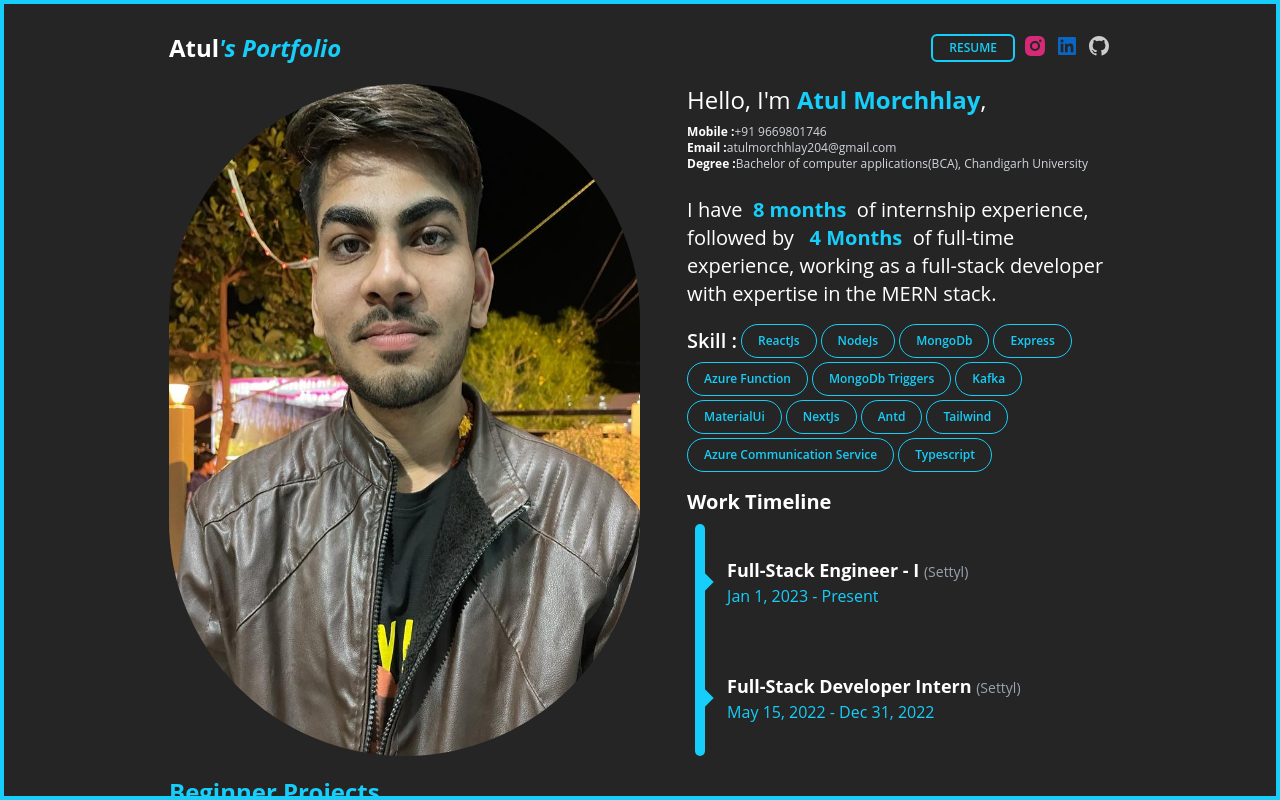
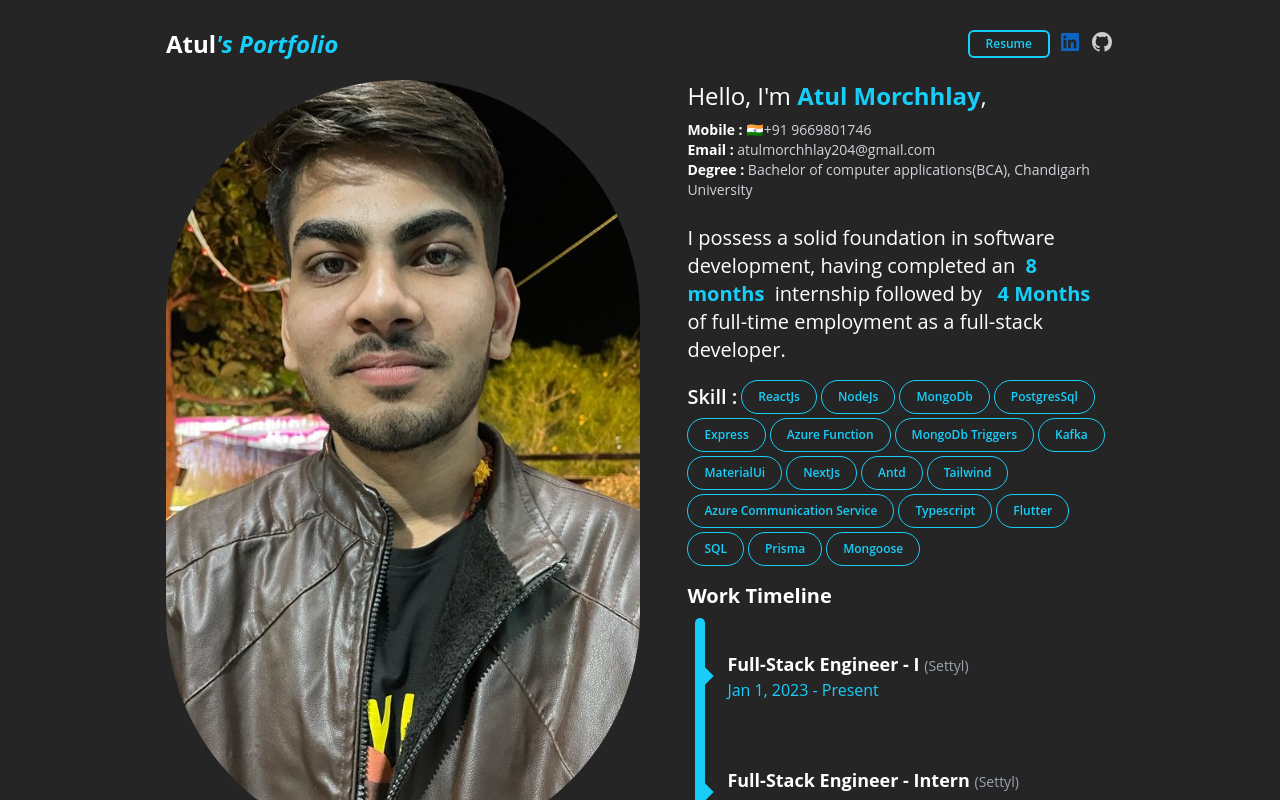
Before and after one commit to atul24112001/portfolio-website, a Next.js app: page / in a window 1280 px wide. Built offline with nearby package versions, Linux system fonts and the light colour scheme.

Commit message:
Added some details

```diff
--- a/components/Introduction.jsx
+++ b/components/Introduction.jsx
@@ -22,7 +22,7 @@ export default function Introduction({ details }) {
                 src="/Images/Profile.jpg"
                 width={1000}
                 height={1000}
-                className="w-[90%] rounded-full lg:w-[50%] h-auto m-auto lg:m-0 "
+                className="w-[90%] rounded-full lg:w-[50%] object-cover h-auto m-auto lg:m-0 "
                 quality={90}
             />
             <div className="flex flex-col justify-center gap-4 items-start w-[90%] lg:w-[45%] h-auto m-auto lg:m-0">
@@ -30,16 +30,16 @@ export default function Introduction({ details }) {
                     <span className="text-primary-color font-bold">{details.firstName + " " + details.lastName}</span>,
                 </h2>
                 <div className='-translate-y-2'>
-                    <p className="text-xs text-gray-300"><span className='text-white font-bold'>Mobile&nbsp;:</span>{details.contact}</p>
-                    <p className="text-xs text-gray-300"><span className='text-white font-bold'>Email&nbsp;:</span>{details.email}</p>
-                    <p className="text-xs text-gray-300"><span className='text-white font-bold'>Degree&nbsp;:</span>{details.graduation}</p>
+                    <p className="text-sm text-gray-300"><span className='text-white font-bold'>Mobile&nbsp;:&nbsp;</span><a href={`tel:+919669801746}`}>{details.contact}</a></p>
+                    <p className="text-sm text-gray-300"><span className='text-white font-bold'>Email&nbsp;:&nbsp;</span><a href={`mailto:${details.email}`}>{details.email}</a></p>
+                    <p className="text-sm text-gray-300"><span className='text-white font-bold'>Degree&nbsp;:&nbsp;</span>{details.graduation}</p>
                 </div>
                 <p className="text-xl">
-                    I have
+                    I possess a solid foundation in software development, having completed an
                     &nbsp;<span className="font-bold text-primary-color">{details.experience.internship}</span>&nbsp;
-                    of internship experience, followed by
+                    internship followed by
                     &nbsp;<span className="font-bold text-primary-color">{fullTime}</span>&nbsp;
-                    of full-time experience, working as a {details.designation}.
+                    of full-time employment as a full-stack developer.
                 </p>
                 <div className="flex flex-wrap gap-1 items-center">
                     <h2 className="text-xl font-semibold">Skill : </h2>
--- a/components/NavBar.jsx
+++ b/components/NavBar.jsx
@@ -13,8 +13,10 @@ export default function NavBar({ details }) {
                 </i>
             </h1>
             <div className="flex gap-2">
-                <Link target='_blank' className='border-primary-color hover:bg-primary-color hover:text-[#252525] font-semibold border-[2px] text-primary-color rounded-md py-1 px-4 text-xs' href={details.resume}>RESUME</Link>
-                <LinkIcons Icon={RiInstagramFill} link={details.instagram} color="#d62976" />
+                <Link target='_blank' className='border-primary-color hover:bg-primary-color hover:text-[#252525] font-semibold border-[2px] text-primary-color rounded-md py-1 px-4 text-xs' href={details.resume}>
+                    Resume
+                </Link>
+                {/* <LinkIcons Icon={RiInstagramFill} link={details.instagram} color="#d62976" /> */}
                 <LinkIcons Icon={RiLinkedinBoxFill} link={details.linkedin} color="#0a66c2" />
                 <LinkIcons Icon={RiGithubFill} link={details.github} color="#ccc" />
             </div>
--- a/data/details.json
+++ b/data/details.json
@@ -1,9 +1,9 @@
 {
     "firstName": "Atul",
     "lastName": "Morchhlay",
-    "designation": "full-stack developer with expertise in the MERN stack",
+    "designation": "full-stack developer",
     "email": "atulmorchhlay204@gmail.com",
-    "contact": "+91 9669801746",
+    "contact": "🇮🇳+91 9669801746",
     "instagram": "https://www.instagram.com/atul.morchhlay",
     "linkedin": "https://www.linkedin.com/in/atul-morchhlay",
     "github": "https://github.com/atul24112001",
@@ -18,6 +18,7 @@
         "ReactJs",
         "NodeJs",
         "MongoDb",
+        "PostgresSql",
         "Express",
         "Azure Function",
         "MongoDb Triggers",
@@ -27,7 +28,11 @@
         "Antd",
         "Tailwind",
         "Azure Communication Service",
-        "Typescript"
+        "Typescript",
+        "Flutter",
+        "SQL",
+        "Prisma",
+        "Mongoose"
     ],
     "timeline": [
         {
@@ -40,7 +45,7 @@
             "company": "Settyl",
             "form": "05-15-2022",
             "to": "12-31-2022",
-            "position": "Full-Stack Developer Intern"
+            "position": "Full-Stack Engineer - Intern"
         }
     ],
     "projects": {
--- a/pages/index.js
+++ b/pages/index.js
@@ -10,12 +10,13 @@ import Projects from "@/components/Projects";
 export default function Home() {
 
   return (
-    <main className="w-screen h-screen overflow-auto bg-[#252525] p-2 border-[4px] border-primary-color">
+    <main className="w-screen h-screen overflow-auto bg-[#252525] p-2 border-[0px] border-primary-color">
       <NavBar details={details} />
       <Introduction details={details} />
       <Projects projects={details.projects.advance} type="Advance" />
       <Projects projects={details.projects.intermediate} type="Intermediate" />
       <Projects projects={details.projects.beginner} type="Beginner" />
     </main>
+
   )
 }
```
